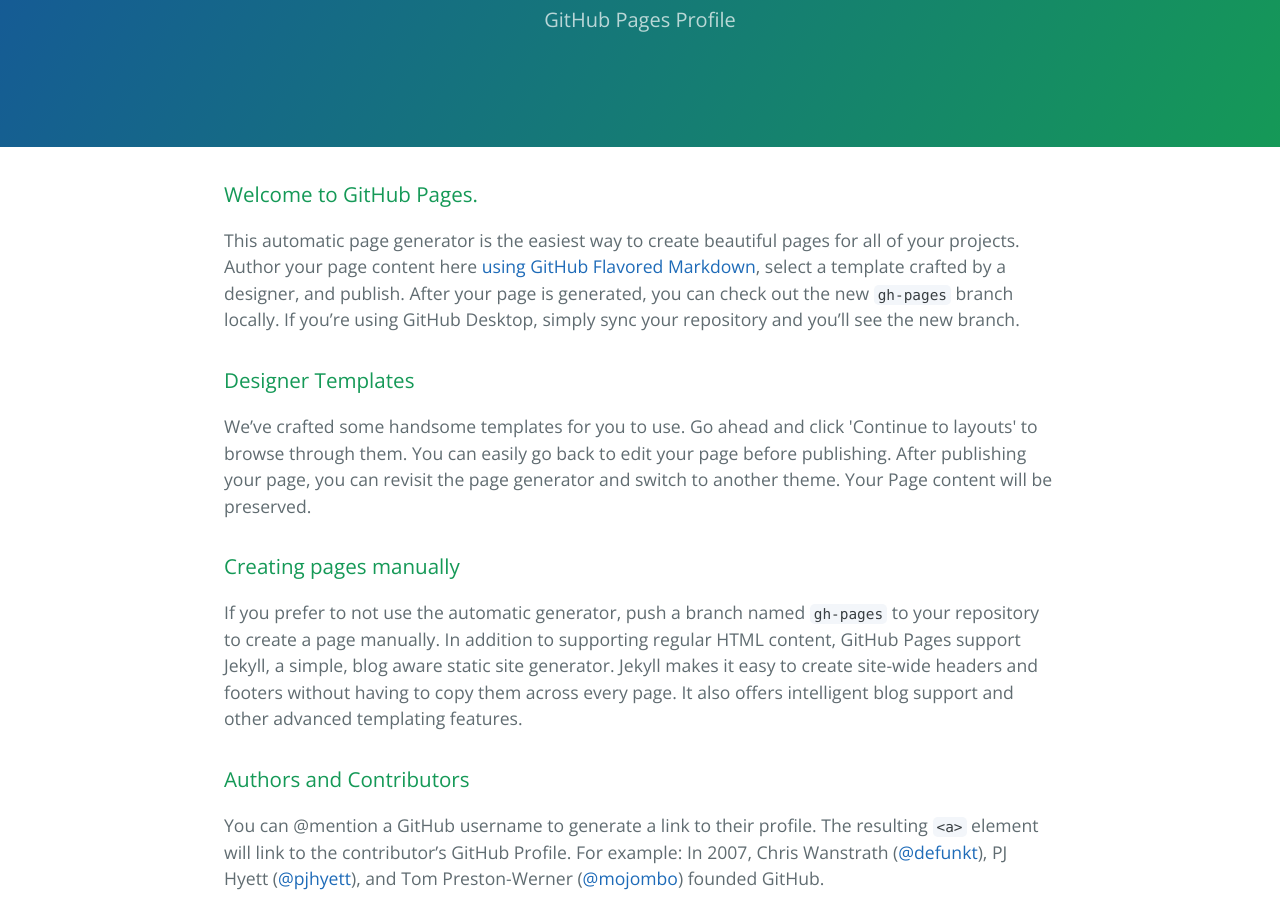
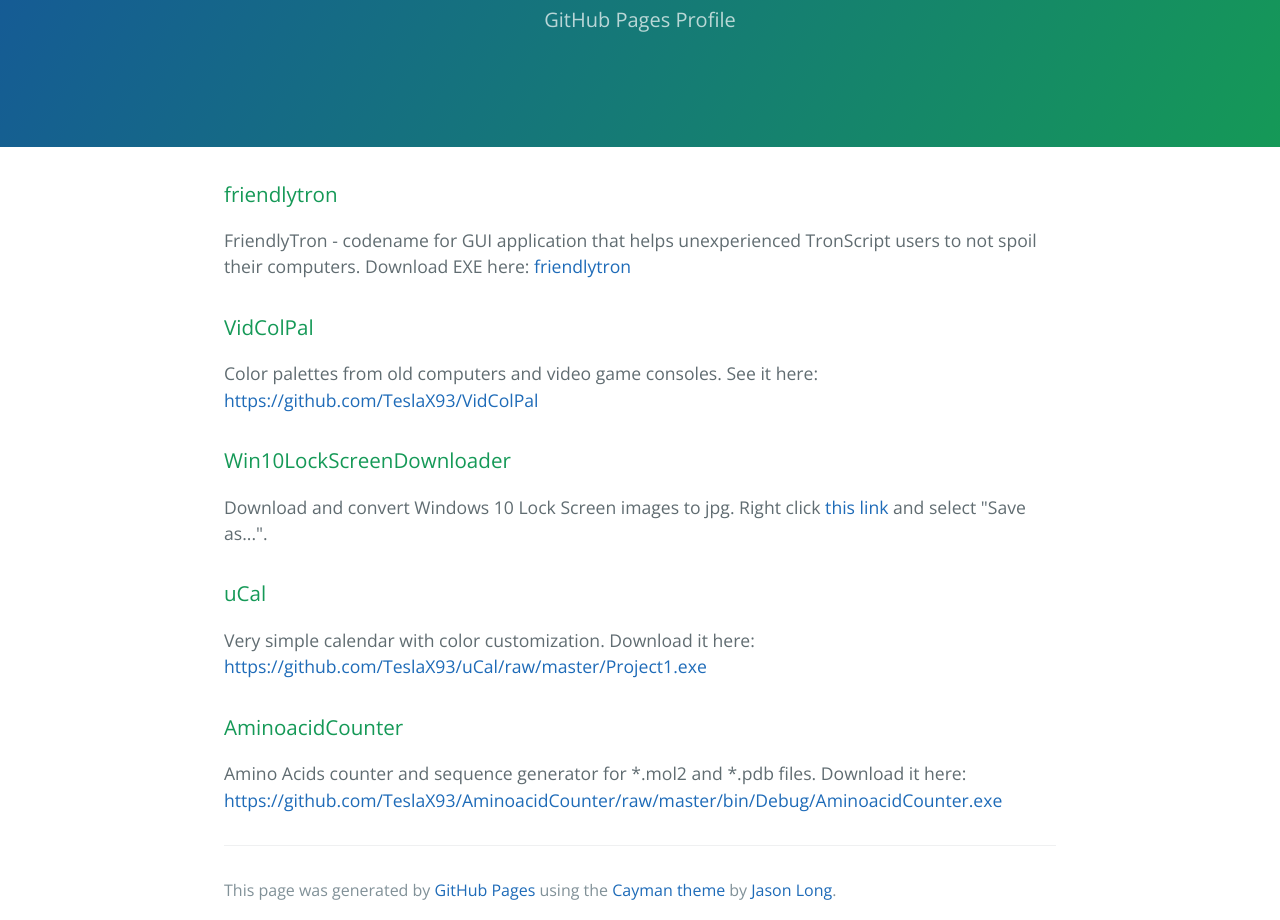
Before and after one commit to TeslaX93/TeslaX93.github.io, a plain HTML site: page index.html in a window 1280 px wide. Shown: the part 170-1090 px from the top of the page. Drawn offline with nearby package versions, Linux system fonts and the light colour scheme.

Commit message:
site update

```diff
--- a/index.html
+++ b/index.html
@@ -11,35 +11,35 @@
   </head>
   <body>
     <section class="page-header">
-      <h1 class="project-name">Teslax93.GitHub.io</h1>
+      <h1 class="project-name">teslax93</h1>
       <h2 class="project-tagline">GitHub Pages Profile</h2>
     </section>
 
     <section class="main-content">
       <h3>
-<a id="welcome-to-github-pages" class="anchor" href="#welcome-to-github-pages" aria-hidden="true"><span aria-hidden="true" class="octicon octicon-link"></span></a>Welcome to GitHub Pages.</h3>
+<a id="friendlytron" class="anchor" href="#friendlytron" aria-hidden="true"><span aria-hidden="true" class="octicon octicon-link"></span></a>friendlytron</h3>
 
-<p>This automatic page generator is the easiest way to create beautiful pages for all of your projects. Author your page content here <a href="https://guides.github.com/features/mastering-markdown/">using GitHub Flavored Markdown</a>, select a template crafted by a designer, and publish. After your page is generated, you can check out the new <code>gh-pages</code> branch locally. If you’re using GitHub Desktop, simply sync your repository and you’ll see the new branch.</p>
+<p>FriendlyTron - codename for GUI application that helps unexperienced TronScript users to not spoil their computers. Download EXE here: <a href="https://github.com/TeslaX93/friendlytron/raw/master/Project1.exe">friendlytron</a></p>
 
 <h3>
-<a id="designer-templates" class="anchor" href="#designer-templates" aria-hidden="true"><span aria-hidden="true" class="octicon octicon-link"></span></a>Designer Templates</h3>
+<a id="vidcolpal" class="anchor" href="#vidcolpal" aria-hidden="true"><span aria-hidden="true" class="octicon octicon-link"></span></a>VidColPal</h3>
 
-<p>We’ve crafted some handsome templates for you to use. Go ahead and click 'Continue to layouts' to browse through them. You can easily go back to edit your page before publishing. After publishing your page, you can revisit the page generator and switch to another theme. Your Page content will be preserved.</p>
+<p>Color palettes from old computers and video game consoles. See it here: <a href="https://github.com/TeslaX93/VidColPal">https://github.com/TeslaX93/VidColPal</a></p>
 
 <h3>
-<a id="creating-pages-manually" class="anchor" href="#creating-pages-manually" aria-hidden="true"><span aria-hidden="true" class="octicon octicon-link"></span></a>Creating pages manually</h3>
+<a id="win10lockscreendownloader" class="anchor" href="#win10lockscreendownloader" aria-hidden="true"><span aria-hidden="true" class="octicon octicon-link"></span></a>Win10LockScreenDownloader</h3>
 
-<p>If you prefer to not use the automatic generator, push a branch named <code>gh-pages</code> to your repository to create a page manually. In addition to supporting regular HTML content, GitHub Pages support Jekyll, a simple, blog aware static site generator. Jekyll makes it easy to create site-wide headers and footers without having to copy them across every page. It also offers intelligent blog support and other advanced templating features.</p>
+<p>Download and convert Windows 10 Lock Screen images to jpg. Right click <a href="https://github.com/TeslaX93/Win10LockScreenDownloader/raw/master/w10wallp.cmd">this link</a> and select "Save as...".</p>
 
 <h3>
-<a id="authors-and-contributors" class="anchor" href="#authors-and-contributors" aria-hidden="true"><span aria-hidden="true" class="octicon octicon-link"></span></a>Authors and Contributors</h3>
+<a id="ucal" class="anchor" href="#ucal" aria-hidden="true"><span aria-hidden="true" class="octicon octicon-link"></span></a>uCal</h3>
 
-<p>You can @mention a GitHub username to generate a link to their profile. The resulting <code>&lt;a&gt;</code> element will link to the contributor’s GitHub Profile. For example: In 2007, Chris Wanstrath (<a href="https://github.com/defunkt" class="user-mention">@defunkt</a>), PJ Hyett (<a href="https://github.com/pjhyett" class="user-mention">@pjhyett</a>), and Tom Preston-Werner (<a href="https://github.com/mojombo" class="user-mention">@mojombo</a>) founded GitHub.</p>
+<p>Very simple calendar with color customization. Download it here: <a href="https://github.com/TeslaX93/uCal/raw/master/Project1.exe">https://github.com/TeslaX93/uCal/raw/master/Project1.exe</a></p>
 
 <h3>
-<a id="support-or-contact" class="anchor" href="#support-or-contact" aria-hidden="true"><span aria-hidden="true" class="octicon octicon-link"></span></a>Support or Contact</h3>
+<a id="aminoacidcounter" class="anchor" href="#amonoacidcounter" aria-hidden="true"><span aria-hidden="true" class="octicon octicon-link"></span></a>AminoacidCounter</h3>
 
-<p>Having trouble with Pages? Check out our <a href="https://help.github.com/pages">documentation</a> or <a href="https://github.com/contact">contact support</a> and we’ll help you sort it out.</p>
+<p>Amino Acids counter and sequence generator for *.mol2 and *.pdb files. Download it here: <a href="https://github.com/TeslaX93/AminoacidCounter/raw/master/bin/Debug/AminoacidCounter.exe">https://github.com/TeslaX93/AminoacidCounter/raw/master/bin/Debug/AminoacidCounter.exe</a></p>
 
       <footer class="site-footer">
 
```
